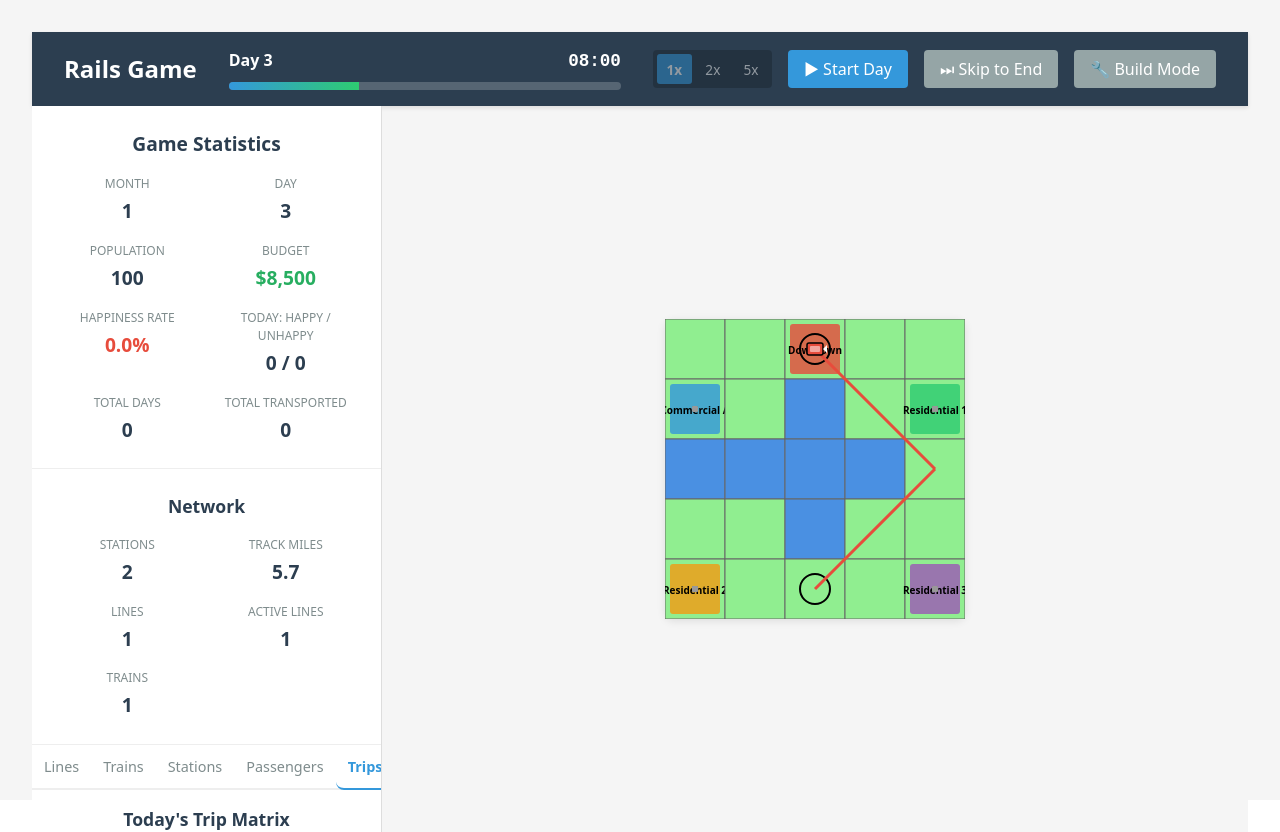
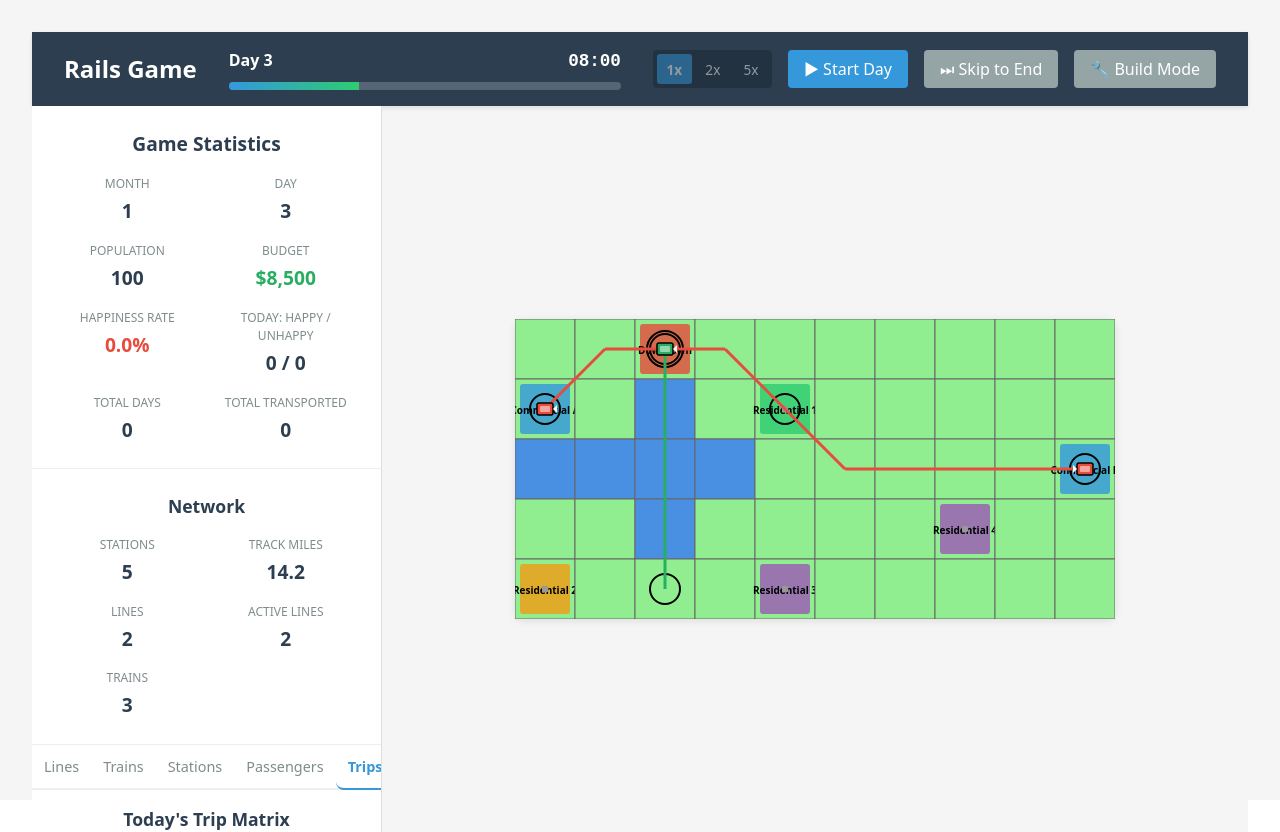
Before and after one commit to tjasz/rail-sim-game, a React (Vite) app: page / in a window 1280 px wide. Built offline with nearby package versions, Linux system fonts and the light colour scheme.

Commit message:
Expand test city

```diff
--- a/src/App.tsx
+++ b/src/App.tsx
@@ -10,13 +10,18 @@ const baseGameState: GameState = {
     config: {
       id: 'demo-city',
       name: 'Demo City',
-      gridWidth: 5,
+      gridWidth: 10,
       gridHeight: 5,
       tiles: [
         ['land', 'land', 'water', 'land', 'land'],
         ['land', 'land', 'water', 'land', 'land'],
         ['land', 'water', 'water', 'water', 'land'],
         ['land', 'land', 'water', 'land', 'land'],
+        ['land', 'land', 'land', 'land', 'land'],
+        ['land', 'land', 'land', 'land', 'land'],
+        ['land', 'land', 'land', 'land', 'land'],
+        ['land', 'land', 'land', 'land', 'land'],
+        ['land', 'land', 'land', 'land', 'land'],
         ['land', 'land', 'land', 'land', 'land'],
       ],
       neighborhoods: [
@@ -35,7 +40,16 @@ const baseGameState: GameState = {
           position: { x: 0, y: 1 },
           icon: 'shop',
           color: '#3498db',
-          originDemandPercent: 10,
+          originDemandPercent: 0,
+          destinationDemandPercent: 20,
+        },
+        {
+          id: 'commercial-b',
+          name: 'Commercial B',
+          position: { x: 9, y: 2 },
+          icon: 'shop',
+          color: '#3498db',
+          originDemandPercent: 0,
           destinationDemandPercent: 20,
         },
         {
@@ -63,7 +77,16 @@ const baseGameState: GameState = {
           icon: 'home',
           color: '#9b59b6',
           originDemandPercent: 20,
-          destinationDemandPercent: 25,
+          destinationDemandPercent: 5,
+        },
+        {
+          id: 'residential-4',
+          name: 'Residential 4',
+          position: { x: 7, y: 3 },
+          icon: 'home',
+          color: '#9b59b6',
+          originDemandPercent: 10,
+          destinationDemandPercent: 5,
         },
       ],
       initialPopulation: 100,
@@ -91,8 +114,8 @@ const baseGameState: GameState = {
         'station-1',
         {
           id: 'station-1',
-          neighborhoodId: 'downtown',
-          position: { x: 2, y: 0 },
+          neighborhoodId: 'commercial-a',
+          position: { x: 0, y: 1 },
           lineIds: ['line-1'],
           waitingCitizens: new Map([['line-1', ['citizen-1', 'citizen-2']]]),
         },
@@ -101,9 +124,39 @@ const baseGameState: GameState = {
         'station-2',
         {
           id: 'station-2',
+          neighborhoodId: 'downtown',
+          position: { x: 2, y: 0 },
+          lineIds: ['line-1', 'line-2'],
+          waitingCitizens: new Map(),
+        },
+      ],
+      [
+        'station-3',
+        {
+          id: 'station-3',
           neighborhoodId: 'residential-1',
+          position: { x: 4, y: 1 },
+          lineIds: ['line-1'],
+          waitingCitizens: new Map(),
+        },
+      ],
+      [
+        'station-4',
+        {
+          id: 'station-4',
+          neighborhoodId: 'commercial-b',
+          position: { x: 9, y: 2 },
+          lineIds: ['line-1'],
+          waitingCitizens: new Map(),
+        },
+      ],
+      [
+        'station-5',
+        {
+          id: 'station-5',
+          neighborhoodId: 'south',
           position: { x: 2, y: 4 },
-          lineIds: ['line-1'],
+          lineIds: ['line-2'],
           waitingCitizens: new Map(),
         },
       ],
@@ -113,9 +166,9 @@ const baseGameState: GameState = {
         'track-1',
         {
           id: 'track-1',
-          from: { x: 2, y: 0 },
-          to: { x: 4, y: 2 },
-          distance: 2.828,
+          from: { x: 0, y: 1 },
+          to: { x: 1, y: 0 },
+          distance: 1.414,
           isOverWater: false,
           cost: 1414,
           lineIds: ['line-1'],
@@ -125,12 +178,48 @@ const baseGameState: GameState = {
         'track-2',
         {
           id: 'track-2',
-          from: { x: 4, y: 2 },
-          to: { x: 2, y: 4 },
+          from: { x: 1, y: 0 },
+          to: { x: 3, y: 0 },
+          distance: 2,
+          isOverWater: false,
+          cost: 1414,
+          lineIds: ['line-1'],
+        },
+      ],
+      [
+        'track-3',
+        {
+          id: 'track-3',
+          from: { x: 3, y: 0 },
+          to: { x: 5, y: 2 },
           distance: 2.828,
           isOverWater: false,
           cost: 1414,
           lineIds: ['line-1'],
+        },
+      ],
+      [
+        'track-4',
+        {
+          id: 'track-4',
+          from: { x: 5, y: 2 },
+          to: { x: 9, y: 2 },
+          distance: 4,
+          isOverWater: false,
+          cost: 1414,
+          lineIds: ['line-1'],
+        },
+      ],
+      [
+        'track-5',
+        {
+          id: 'track-5',
+          from: { x: 2, y: 0 },
+          to: { x: 2, y: 4 },
+          distance: 4,
+          isOverWater: true,
+          cost: 4000,
+          lineIds: ['line-2'],
         },
       ],
     ]),
@@ -141,8 +230,19 @@ const baseGameState: GameState = {
           id: 'line-1',
           name: 'Red Line',
           color: '#e74c3c',
-          stationIds: ['station-1', 'station-2'],
-          trainIds: ['train-1'],
+          stationIds: ['station-1', 'station-2', 'station-3', 'station-4'],
+          trainIds: ['train-1', 'train-2'],
+          isActive: true,
+        },
+      ],
+      [
+        'line-2',
+        {
+          id: 'line-2',
+          name: 'Green Line',
+          color: '#27ae60',
+          stationIds: ['station-2', 'station-5'],
+          trainIds: ['train-3'],
           isActive: true,
         },
       ],
@@ -157,7 +257,35 @@ const baseGameState: GameState = {
           direction: 'forward',
           position: { x: 0, y: 0 }, // Will be set by initializeDay
           passengerIds: [],
-          capacity: 50,
+          capacity: 10,
+          speed: 10,
+          nextStationArrivalTime: 0,
+        },
+      ],
+      [
+        'train-2',
+        {
+          id: 'train-2',
+          lineId: 'line-1',
+          currentStationIndex: 3,
+          direction: 'backward',
+          position: { x: 0, y: 0 }, // Will be set by initializeDay
+          passengerIds: [],
+          capacity: 10,
+          speed: 10,
+          nextStationArrivalTime: 0,
+        },
+      ],
+      [
+        'train-3',
+        {
+          id: 'train-3',
+          lineId: 'line-2',
+          currentStationIndex: 1,
+          direction: 'backward',
+          position: { x: 0, y: 0 }, // Will be set by initializeDay
+          passengerIds: [],
+          capacity: 10,
           speed: 10,
           nextStationArrivalTime: 0,
         },
```
